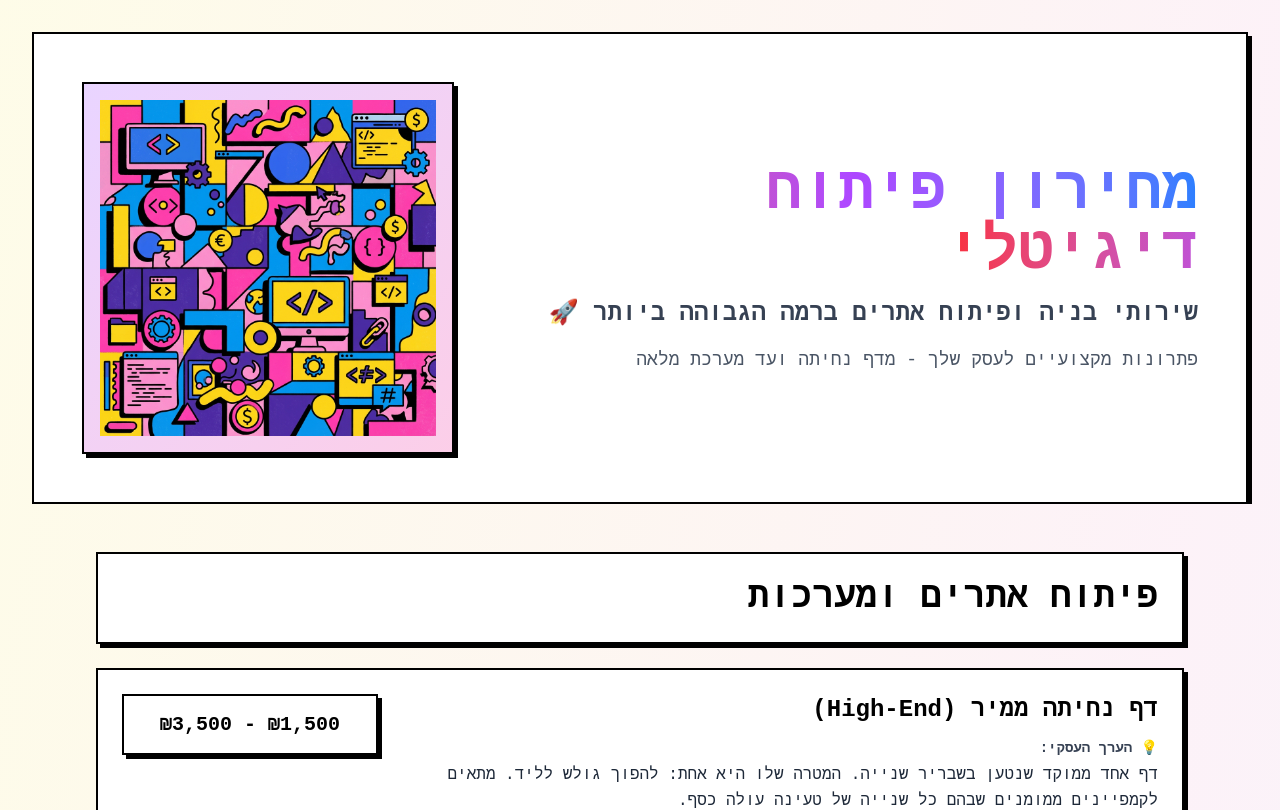
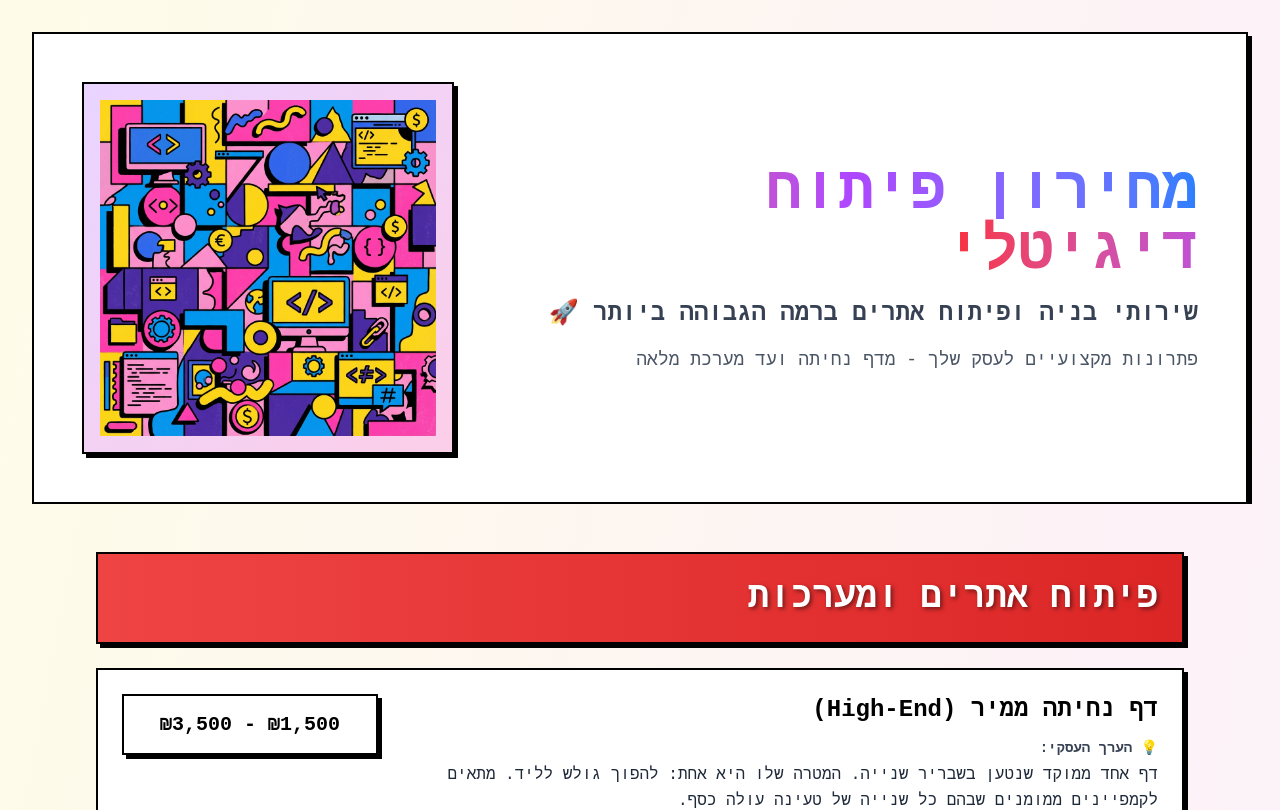
Before and after one commit to nioasoft/pricelist-neo-brutalism, a Next.js app: page / in a window 1280 px wide. Shown: the top 810 px of the page. Built offline with nearby package versions, Linux system fonts and the light colour scheme.

Commit message:
Fix: Improve footer contrast and ensure all category headers have colored backgrounds

```diff
--- a/app/page.tsx
+++ b/app/page.tsx
@@ -133,8 +133,10 @@ export default async function Home() {
 
       {/* Footer */}
       <footer className="neo-box mx-4 md:mx-8 mb-8 bg-black text-white p-8 text-center">
-        <p className="font-bold text-lg mb-2">💬 בואו נדבר על הפרויקט שלך</p>
-        <p className="text-yellow-300 text-xl md:text-2xl font-black mt-4">⚠️ כל המחירים לא כוללים מע&quot;מ</p>
+        <p className="font-bold text-xl md:text-2xl mb-4">💬 בואו נדבר על הפרויקט שלך</p>
+        <div className="neo-box bg-yellow-400 p-4 inline-block mb-4">
+          <p className="text-black text-2xl md:text-3xl font-black">⚠️ כל המחירים לא כוללים מע&quot;מ</p>
+        </div>
         <p className="text-gray-400 text-sm mt-4">© 2024 - כל הזכויות שמורות</p>
       </footer>
     </main>
--- a/components/CategorySection.tsx
+++ b/components/CategorySection.tsx
@@ -15,18 +15,35 @@ interface CategorySectionProps {
     colorIndex: number;
 }
 
+const colorMap: Record<number, { from: string; to: string }> = {
+    0: { from: '#ef4444', to: '#dc2626' }, // red
+    1: { from: '#3b82f6', to: '#2563eb' }, // blue
+    2: { from: '#22c55e', to: '#16a34a' }, // green
+    3: { from: '#a855f7', to: '#9333ea' }, // purple
+    4: { from: '#ec4899', to: '#db2777' }, // pink
+    5: { from: '#f97316', to: '#ea580c' }, // orange
+};
+
 const colors = ['red', 'blue', 'green', 'purple', 'pink', 'orange'];
 
 export default function CategorySection({ category, services, colorIndex }: CategorySectionProps) {
     const color = colors[colorIndex % colors.length];
+    const gradient = colorMap[colorIndex % 6];
 
     return (
         <section className="mb-12">
-            <div className={`neo-box bg-gradient-to-r from-${color}-400 to-${color}-500 p-6 mb-6`}>
-                <h2 className="text-3xl md:text-4xl font-black text-black">{category}</h2>
+            <div
+                className="neo-box p-6 mb-6"
+                style={{
+                    background: `linear-gradient(to right, ${gradient.from}, ${gradient.to})`
+                }}
+            >
+                <h2 className="text-3xl md:text-4xl font-black text-white" style={{ textShadow: '2px 2px 4px rgba(0,0,0,0.5)' }}>
+                    {category}
+                </h2>
             </div>
             <div className="space-y-4">
-                {services.map((service, idx) => (
+                {services.map((service) => (
                     <ServiceCard
                         key={service.id}
                         name={service.name}
```
